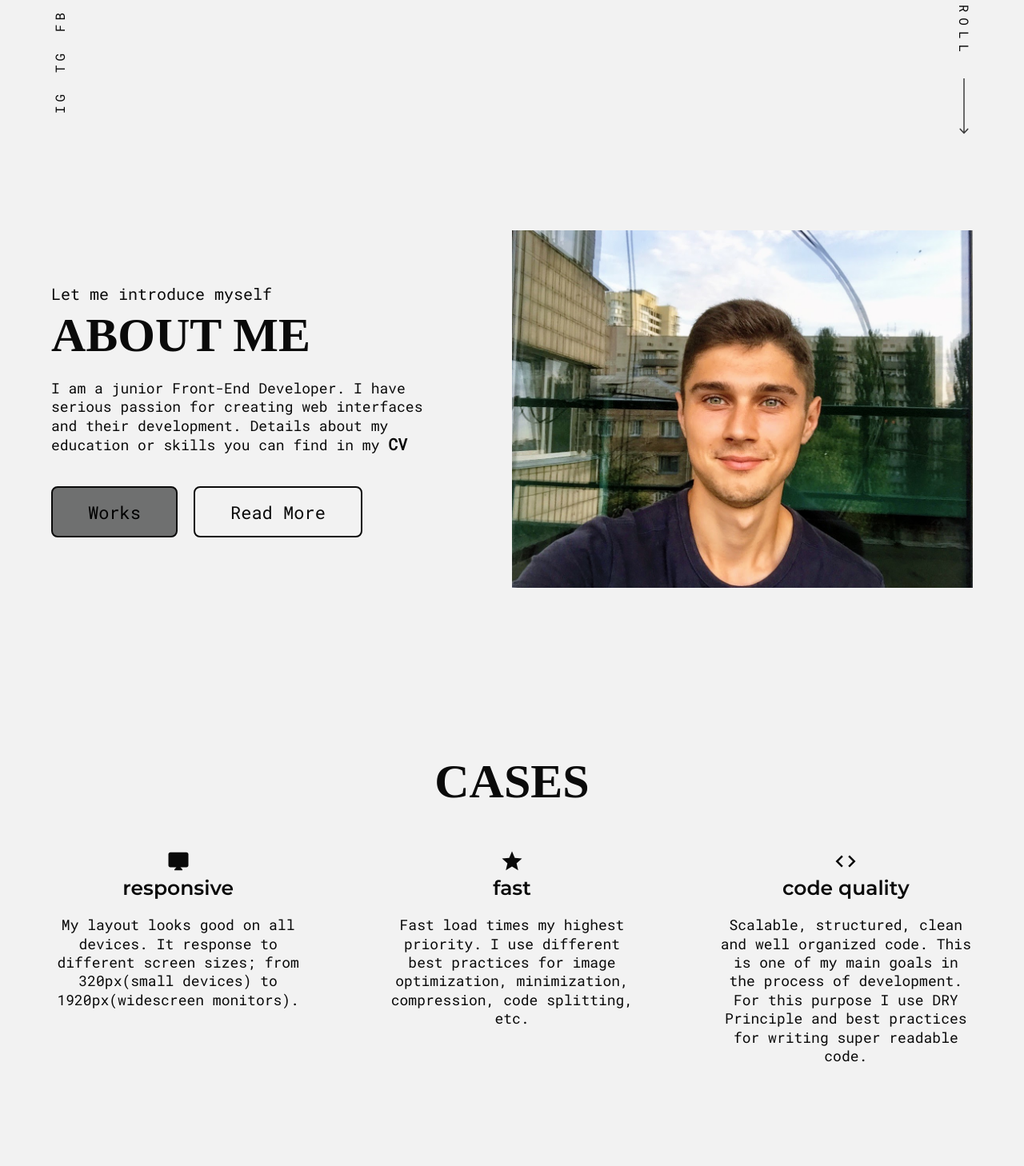
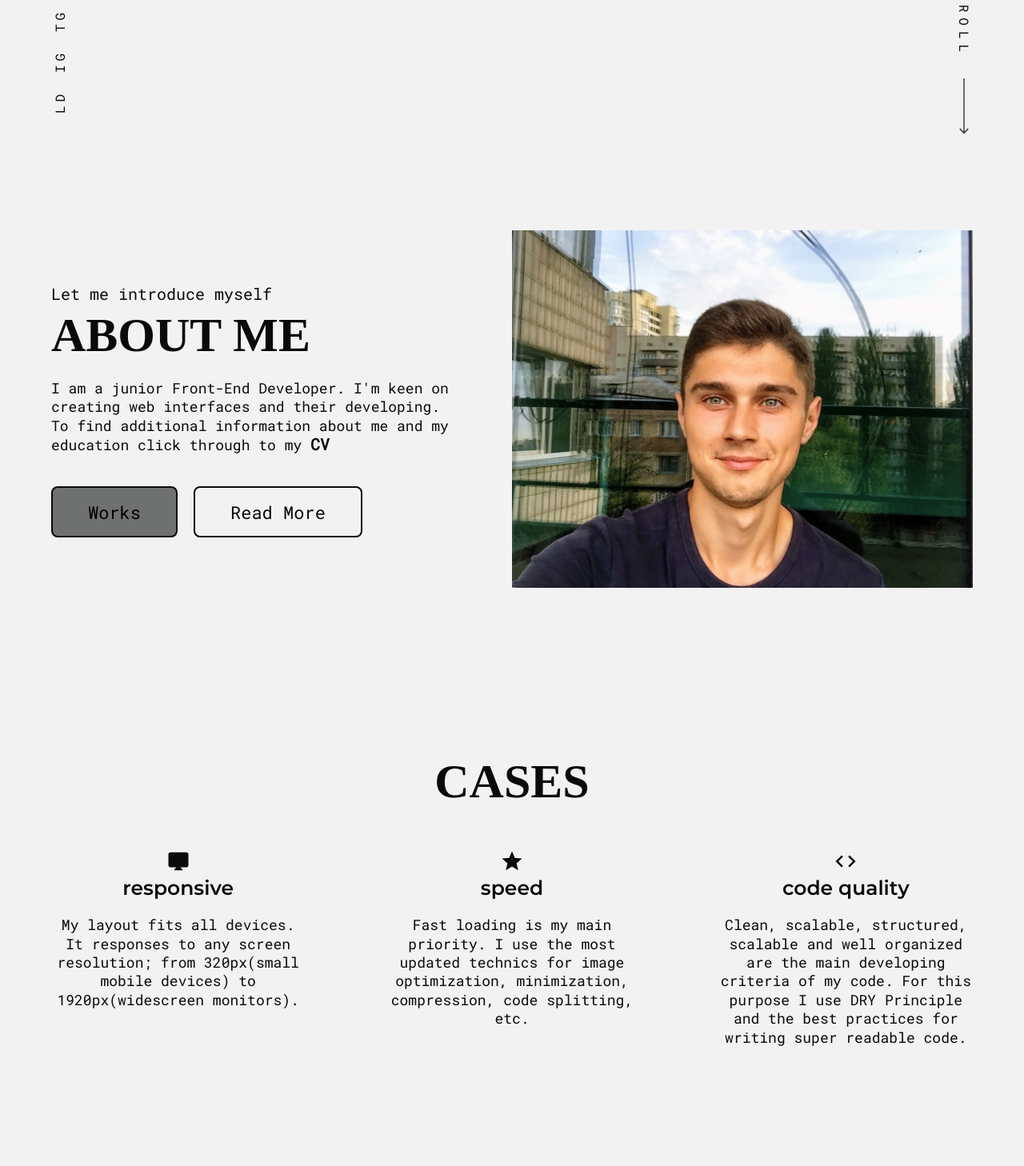
Before and after one commit to Bihanskiy/Bihanskiy.github.io, a React (Create React App) app: page / in a window 1280 px wide. Shown: the part 812-2270 px from the top of the page at 80% size. Built offline with nearby package versions, Linux system fonts and the light colour scheme; a web font is replaced by a local one.

Commit message:
updating description

```diff
--- a/src/assets/data/projects.js
+++ b/src/assets/data/projects.js
@@ -7,9 +7,9 @@ import LandingPage from '../images/LandingPagePNG.PNG';
 const projects = [
   {
     id: uuidv4(),
-    name: 'Employees count',
+    name: 'EDA',
     img: EmployeersCount,
-    description: 'A small aplication for counting employees',
+    description: 'Employees data arrangement (EDA) web app. There are the features of changing and filtering the employees data in the app.',
     technologies: 'HTML, CSS, SCSS, React',
     tools: 'Webpack, NPM, Git',
     url: 'https://bihanskiy.github.io/employeersCount/',
@@ -19,17 +19,17 @@ const projects = [
     id: uuidv4(),
     name: 'Marvel Service',
     img: MarvelSetvice,
-    description: 'Marvel Service is an application that allows you to view Marvel characters and the comics in which they participated',
+    description: 'Marvel Service is an application where you can view Marvel characters and the comics with their participation.',
     technologies: 'HTML, CSS, SCSS, React, React Router, Marvel Comics API',
     tools: 'Webpack, NPM, Git, Figma',
-    url: 'https://bihanskiy.github.io/marvwlTest/',
+    url: 'https://newtestmarvel.herokuapp.com/',
     source: 'https://github.com/Bihanskiy/marvwlTest',
   },
   {
     id: uuidv4(),
     name: 'ToDoList',
     img: ToDoList,
-    description: 'In my opinion, todo application is the best practical task for a beginner. Ideal for short code review.',
+    description: 'In my opinion, a todo application is the best practical task for beginner. It is perfect for a short code review.',
     technologies: 'HTML, CSS, SCSS, Vanilla JS',
     tools: 'Gulp NPM, Git',
     url: 'https://bihanskiy.github.io/todolist/',
@@ -37,9 +37,9 @@ const projects = [
   },
   {
     id: uuidv4(),
-    name: "Landing Page furniture",
+    name: "Landing Page Furniture",
     img: LandingPage,
-    description: 'The modern landing page was built from Figma design. Interesting possibilities of usage dynamic tools, like Swiper.js or Gallery were implemented in the project. Also this site is responsive. Interaction with the client is the main goal in the project.',
+    description: 'This modern landing page is made of Figma layout. The possibility of usage such dynamic tools as Swiper.js and Gallery has been implemented in the project. The site is responsive as well. Interaction with the client is the main goal of the project.',
     technologies: 'HTML, CSS, SCSS, Vanilla JS, Mustache',
     tools: 'Gulp, NPM, Git, Figma',
     url: 'https://bihanskiy.github.io/eCommerce-landing-page/',
--- a/src/components/AboutSection.js
+++ b/src/components/AboutSection.js
@@ -86,7 +86,7 @@ export default function AboutSection() {
             heading="About Me"
           />
           <PText>
-            I am a junior Front-End Developer. I have serious passion for creating web interfaces and their development. Details about my education or skills you can find in my <a href={pdf} target="_blank" className='aboutSection__link'><strong>CV</strong></a>
+            I am a junior Front-End Developer. I'm keen on creating web interfaces and their developing. To find additional information about me and my education click through to my <a href={pdf} target="_blank" className='aboutSection__link'><strong>CV</strong></a>
           </PText>
           <div className="aboutSection__buttons">
             <Button btnText="Works" btnLink="/projects" />
--- a/src/components/Footer.js
+++ b/src/components/Footer.js
@@ -123,6 +123,10 @@ export default function Footer() {
                 title: 'Instagram',
                 path: 'https://www.instagram.com/_bihanskiy_/',
               },
+              {
+                title: 'LinkedIn',
+                path: 'https://www.linkedin.com/in/%D0%B1%D0%BE%D0%B3%D0%B4%D0%B0%D0%BD-%D0%B1%D0%B8%D0%B3%D0%B0%D0%BD%D1%81%D0%BA%D0%B8%D0%B9-143bb0231/',
+              },
             ]}
           />
         </div>
--- a/src/components/HeroSection.js
+++ b/src/components/HeroSection.js
@@ -158,7 +158,7 @@ export default function HeroSection() {
           <div className="hero__border"></div>
           <div className="hero__info">
             <PText>
-              and I'm a front end developer
+              and I'm a Front-End Developer
             </PText>
             <Button btnText="see my works" btnLink="/projects" outline="true" />
           </div>
@@ -196,6 +196,15 @@ export default function HeroSection() {
                     IG
                   </a>
                 </li>
+                <li>
+                  <a
+                    href="https://www.linkedin.com/in/%D0%B1%D0%BE%D0%B3%D0%B4%D0%B0%D0%BD-%D0%B1%D0%B8%D0%B3%D0%B0%D0%BD%D1%81%D0%BA%D0%B8%D0%B9-143bb0231/"
+                    target="_blank"
+                    rel="noreferrer"
+                  >
+                    LD
+                  </a>
+                </li>
               </ul>
             </div>
           </div>
--- a/src/components/ProjectsSection.js
+++ b/src/components/ProjectsSection.js
@@ -96,7 +96,7 @@ export default function ProjectsSection() {
               },
               // when window width is >= 1200px
               1200: {
-                slidesPerView: 3,
+                slidesPerView: 2.5,
               },
             }}
           >
--- a/src/components/ServicesSection.js
+++ b/src/components/ServicesSection.js
@@ -32,17 +32,17 @@ export default function ServicesSection() {
           <ServicesSectionItem
             icon={<MdDesktopMac />}
             title="responsive"
-            desc="My layout looks good on all devices. It response to different screen sizes; from 320px(small devices) to 1920px(widescreen monitors)."
+            desc="My layout fits all devices. It responses to any screen resolution; from 320px(small mobile devices) to 1920px(widescreen monitors)."
           />
           <ServicesSectionItem
             icon={<MdOutlineStar />}
-            title="fast"
-            desc="Fast load times my highest priority. I use different best practices for image optimization, minimization, compression, code splitting, etc."
+            title="speed"
+            desc="Fast loading is my main priority. I use the most updated technics for image optimization, minimization, compression, code splitting, etc."
           />
           <ServicesSectionItem
             icon={<MdCode />}
             title="code quality"
-            desc="Scalable, structured, clean and well organized code. This is one of my main goals in the process of development. For this purpose I use DRY Principle and best practices  for writing super readable code. "
+            desc="Clean, scalable, structured, scalable and well organized are the main developing criteria of my code. For this purpose I use DRY Principle and the best practices for writing super readable code."
           />
         </div>
       </div>
--- a/src/pages/About.js
+++ b/src/pages/About.js
@@ -91,13 +91,10 @@ export default function About() {
               <p className="about__subheading">
                 Hi, I am <span>Bohdan Bihanskyi</span>
               </p>
-              <h2 className="about__heading">A front end developer</h2>
+              <h2 className="about__heading">A junior Front-End Developer</h2>
               <div className="about__info">
                 <PText>
-                  I am “eternal student” so I can easily adapt to any conditions, fast
-                  learner who enjoys finding simple solutions to complex problems, with strong analytical skills. Like to
-                  create great things collaborating with team members. My main goal is to be a highly qualified specialist
-                  and always improve my skills.
+                ... I'm able to work efficiently both individually and in a team. Due to my ingenuity and strong analytical thinking I can find simple solutions to complex problems. I am an “eternal student” so can learn new things easily. I am eager to be a highly qualified specialist and always improve my skills.
                 </PText>
               </div>
               <a href={pdf} target="_blank" className='about__link'><strong>Download CV</strong></a>
```
Also changed, not shown: 1 other file (tests, documents, lock files or other folders).
